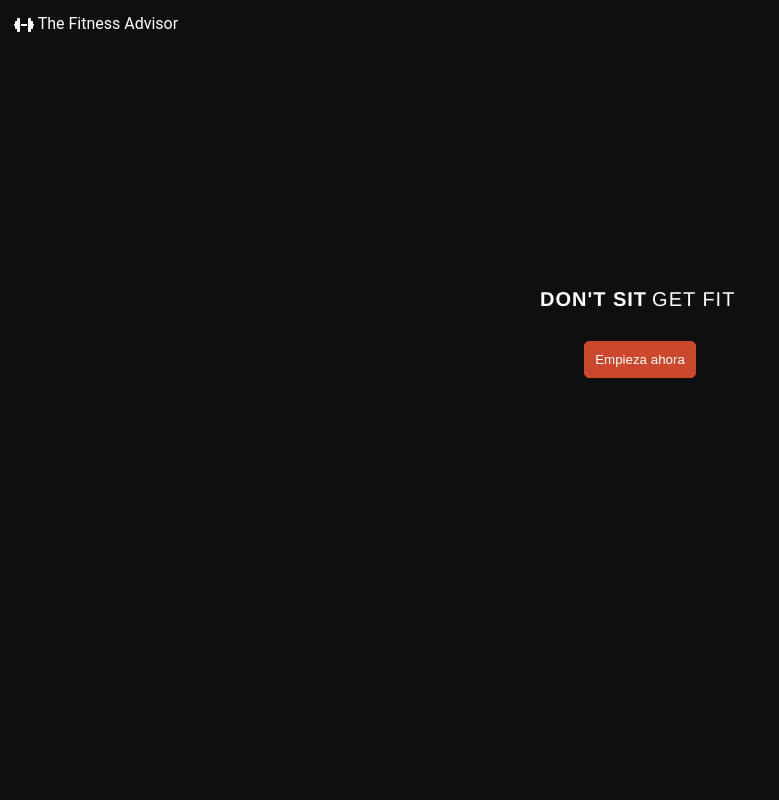
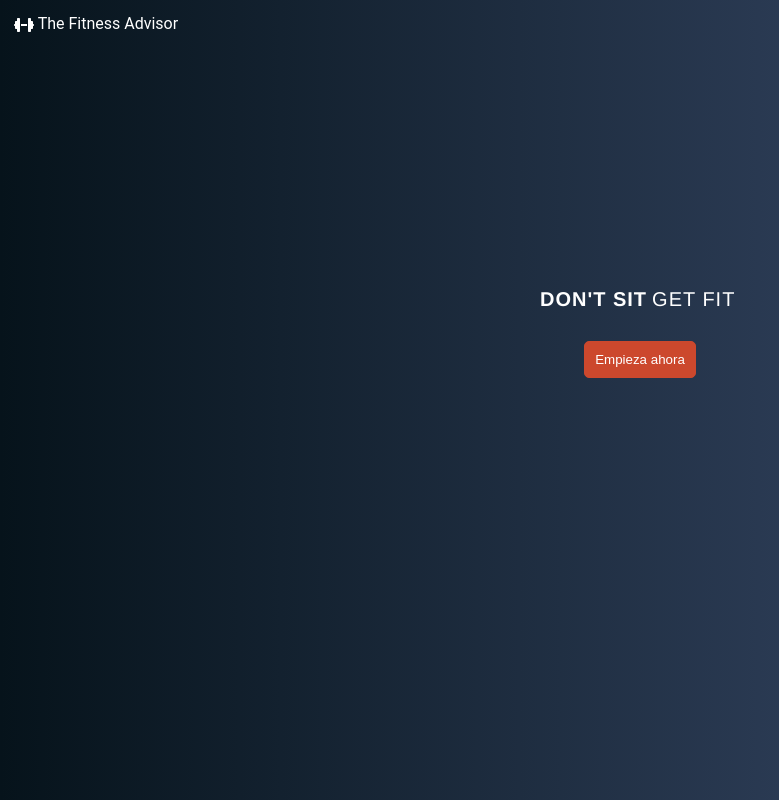
Before and after one commit to clauadri/fitness-app, a React (Create React App) app: page / in a window 1280 px wide. Shown: the whole page, without its empty margins (0-779 px from the left). Built offline with nearby package versions, Linux system fonts and the light colour scheme; no server answers.

Commit message:
fix styles background

```diff
--- a/src/index.css
+++ b/src/index.css
@@ -8,8 +8,7 @@ body {
   color: rgb(245, 245, 245);
   height: 100%;
   margin: 0;
-
-   background-color: rgba(0, 0, 0, 0.94);
+  background:linear-gradient(90deg, #06131b, #2b3b54 100vh);
 }
 html{
  scroll-behavior: smooth;
```
